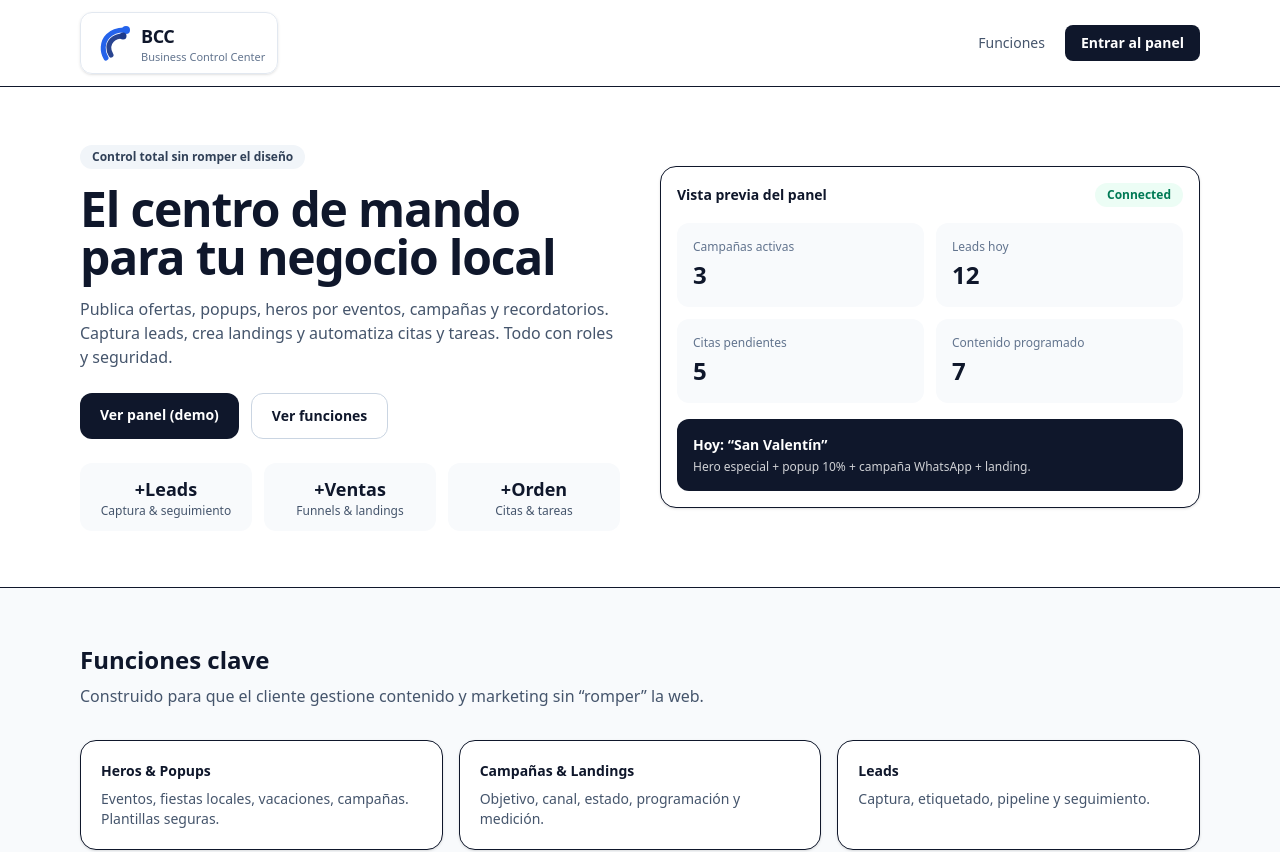
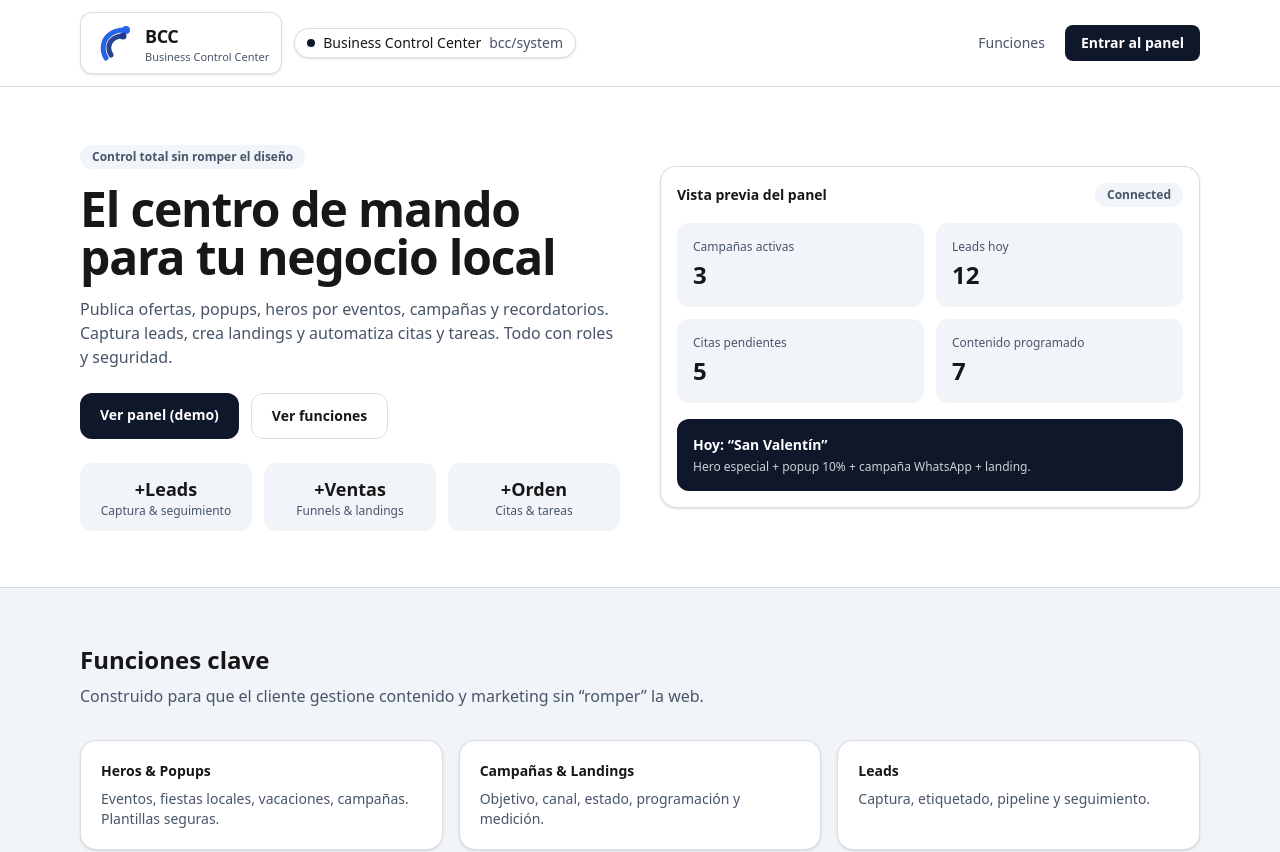
Before and after one commit to EluMancebo/business-control-center, a Next.js app: page / in a window 1280 px wide. Shown: the top 852 px of the page. Built offline with nearby package versions, Linux system fonts and the light colour scheme.

Commit message:
feat(public): integrate design tokens and brand badge on home

```diff
--- a/src/app/page.tsx
+++ b/src/app/page.tsx
@@ -1,15 +1,16 @@
 // src/app/page.tsx
 import Image from "next/image";
-
+import BrandBadge from "@/components/brand/BrandBadge";
 
 export default function HomePage() {
   return (
-    <main className="min-h-screen bg-white text-slate-900">
+    <main className="min-h-screen bg-background text-foreground)">
       {/* Top bar */}
-      <header className="sticky top-0 z-10 border-b bg-white/80 backdrop-blur">
+      <header className="sticky top-0 z-10 border-b border-(--border) bg-(--background)/80 backdrop-blur">
         <div className="mx-auto flex max-w-6xl items-center justify-between px-4 py-3">
-
-       <div className="inline-flex items-center gap-.1 rounded-xl border border-slate-200 bg-white/70 px-3 py-1.5 shadow-sm backdrop-blur">
+          <div className="flex items-center gap-3">
+            {/* Bloque de marca unificado */}
+            <div className="inline-flex items-center gap-1 rounded-xl border border-(--border) bg-(--card)/70 px-3 py-1.5 shadow-sm backdrop-blur">
               <Image
                 src="/brand/logo-mark.svg"
                 alt="BCC"
@@ -20,27 +21,29 @@ export default function HomePage() {
               />
 
               <div className="flex flex-col leading-tight">
-    <span className="text-lg font-extrabold tracking-tight text-slate-900">
+                <span className="text-lg font-extrabold tracking-tight text-foreground">
                   BCC
                 </span>
-    <span className="text-[11px] font-medium text-slate-500">
+                <span className="text-[11px] font-medium text-(--muted-foreground)">
                   Business Control Center
                 </span>
               </div>
             </div>
 
-
+            {/* DEMO: Brand editable visible en web pública */}
+            <BrandBadge />
+          </div>
 
           <nav className="flex items-center gap-2">
             <a
               href="#features"
-              className="rounded-lg px-3 py-2 text-sm text-slate-600 hover:bg-slate-100"
+              className="rounded-lg px-3 py-2 text-sm text-(--muted-foreground) hover:bg-(--muted)"
             >
               Funciones
             </a>
             <a
               href="/panel/dashboard"
-              className="rounded-lg bg-slate-900 px-4 py-2 text-sm font-semibold text-white hover:bg-slate-800"
+              className="rounded-lg bg-(--primary) px-4 py-2 text-sm font-semibold text-(--primary-foreground) hover:opacity-90"
             >
               Entrar al panel
             </a>
@@ -52,13 +55,13 @@ export default function HomePage() {
       <section className="mx-auto max-w-6xl px-4 py-14">
         <div className="grid gap-10 lg:grid-cols-2 lg:items-center">
           <div>
-            <p className="inline-flex rounded-full bg-slate-100 px-3 py-1 text-xs font-semibold text-slate-700">
+            <p className="inline-flex rounded-full bg-(--muted) px-3 py-1 text-xs font-semibold text-(--muted-foreground)">
               Control total sin romper el diseño
             </p>
             <h1 className="mt-4 text-4xl font-extrabold tracking-tight sm:text-5xl">
-              El <span className="text-slate-900">centro de mando</span> para tu negocio local
+              El <span className="text-foreground">centro de mando</span> para tu negocio local
             </h1>
-            <p className="mt-4 text-slate-600">
+            <p className="mt-4 text-(--muted-foreground)">
               Publica ofertas, popups, heros por eventos, campañas y recordatorios. Captura leads,
               crea landings y automatiza citas y tareas. Todo con roles y seguridad.
             </p>
@@ -66,63 +69,65 @@ export default function HomePage() {
             <div className="mt-6 flex flex-wrap gap-3">
               <a
                 href="/panel/dashboard"
-                className="rounded-xl bg-slate-900 px-5 py-3 text-sm font-semibold text-white hover:bg-slate-800"
+                className="rounded-xl bg-(--primary) px-5 py-3 text-sm font-semibold text-(--primary-foreground) hover:opacity-90"
               >
                 Ver panel (demo)
               </a>
               <a
                 href="#features"
-                className="rounded-xl border border-slate-300 px-5 py-3 text-sm font-semibold text-slate-900 hover:bg-slate-50"
+                className="rounded-xl border border-(--border) px-5 py-3 text-sm font-semibold text-foreground hover:bg-(--muted)"
               >
                 Ver funciones
               </a>
             </div>
 
-            <div className="mt-6 grid grid-cols-3 gap-3 text-center text-xs text-slate-600">
-              <div className="rounded-xl bg-slate-50 p-3">
-                <p className="text-lg font-bold text-slate-900">+Leads</p>
+            <div className="mt-6 grid grid-cols-3 gap-3 text-center text-xs text-(--muted-foreground)">
+              <div className="rounded-xl bg-(--muted) p-3">
+                <p className="text-lg font-bold text-foreground">+Leads</p>
                 <p>Captura & seguimiento</p>
               </div>
-              <div className="rounded-xl bg-slate-50 p-3">
-                <p className="text-lg font-bold text-slate-900">+Ventas</p>
+              <div className="rounded-xl bg-(--muted) p-3">
+                <p className="text-lg font-bold text-foreground">+Ventas</p>
                 <p>Funnels & landings</p>
               </div>
-              <div className="rounded-xl bg-slate-50 p-3">
-                <p className="text-lg font-bold text-slate-900">+Orden</p>
+              <div className="rounded-xl bg-(--muted) p-3">
+                <p className="text-lg font-bold text-foreground">+Orden</p>
                 <p>Citas & tareas</p>
               </div>
             </div>
           </div>
 
           {/* Fake dashboard preview */}
-          <div className="rounded-2xl border bg-white p-4 shadow-sm">
+          <div className="rounded-2xl border border-(--border) bg-(--card) p-4 text-(--card-foreground) shadow-sm">
             <div className="flex items-center justify-between">
               <p className="text-sm font-semibold">Vista previa del panel</p>
-              <span className="rounded-full bg-emerald-50 px-3 py-1 text-xs font-semibold text-emerald-700">
+              <span className="rounded-full bg-(--muted) px-3 py-1 text-xs font-semibold text-(--muted-foreground)">
                 Connected
               </span>
             </div>
+
             <div className="mt-4 grid gap-3 sm:grid-cols-2">
-              <div className="rounded-xl bg-slate-50 p-4">
-                <p className="text-xs text-slate-500">Campañas activas</p>
+              <div className="rounded-xl bg-(--muted) p-4">
+                <p className="text-xs text-(--muted-foreground)">Campañas activas</p>
                 <p className="mt-1 text-2xl font-bold">3</p>
               </div>
-              <div className="rounded-xl bg-slate-50 p-4">
-                <p className="text-xs text-slate-500">Leads hoy</p>
+              <div className="rounded-xl bg-(--muted) p-4">
+                <p className="text-xs text-(--muted-foreground)">Leads hoy</p>
                 <p className="mt-1 text-2xl font-bold">12</p>
               </div>
-              <div className="rounded-xl bg-slate-50 p-4">
-                <p className="text-xs text-slate-500">Citas pendientes</p>
+              <div className="rounded-xl bg-(--muted) p-4">
+                <p className="text-xs text-(--muted-foreground)">Citas pendientes</p>
                 <p className="mt-1 text-2xl font-bold">5</p>
               </div>
-              <div className="rounded-xl bg-slate-50 p-4">
-                <p className="text-xs text-slate-500">Contenido programado</p>
+              <div className="rounded-xl bg-(--muted) p-4">
+                <p className="text-xs text-(--muted-foreground)">Contenido programado</p>
                 <p className="mt-1 text-2xl font-bold">7</p>
               </div>
             </div>
-            <div className="mt-4 rounded-xl bg-slate-900 p-4 text-white">
+
+            <div className="mt-4 rounded-xl bg-(--primary) p-4 text-(--primary-foreground)">
               <p className="text-sm font-semibold">Hoy: “San Valentín”</p>
-              <p className="mt-1 text-xs text-white/80">
+              <p className="mt-1 text-xs opacity-80">
                 Hero especial + popup 10% + campaña WhatsApp + landing.
               </p>
             </div>
@@ -131,10 +136,10 @@ export default function HomePage() {
       </section>
 
       {/* Features */}
-      <section id="features" className="border-t bg-slate-50">
+      <section id="features" className="border-t border-(--border) bg-(--muted)">
         <div className="mx-auto max-w-6xl px-4 py-14">
           <h2 className="text-2xl font-bold">Funciones clave</h2>
-          <p className="mt-2 text-slate-600">
+          <p className="mt-2 text-(--muted-foreground)">
             Construido para que el cliente gestione contenido y marketing sin “romper” la web.
           </p>
 
@@ -147,17 +152,17 @@ export default function HomePage() {
               { t: "Redes & WhatsApp", d: "Publicaciones y comunicaciones rápidas." },
               { t: "Temas & Branding", d: "Paletas (mono/análoga/complementaria/triádica) y tipografías." },
             ].map((f) => (
-              <div key={f.t} className="rounded-2xl border bg-white p-5 shadow-sm">
-                <p className="text-sm font-semibold">{f.t}</p>
-                <p className="mt-2 text-sm text-slate-600">{f.d}</p>
+              <div key={f.t} className="rounded-2xl border border-(--border) bg-(--card) p-5 shadow-sm">
+                <p className="text-sm font-semibold text-(--card-foreground)">{f.t}</p>
+                <p className="mt-2 text-sm text-(--muted-foreground)">{f.d}</p>
               </div>
             ))}
           </div>
         </div>
       </section>
 
-      <footer className="border-t">
-        <div className="mx-auto flex max-w-6xl items-center justify-between px-4 py-8 text-sm text-slate-500">
+      <footer className="border-t border-(--border)">
+        <div className="mx-auto flex max-w-6xl items-center justify-between px-4 py-8 text-sm text-(--muted-foreground)">
           <p>© {new Date().getFullYear()} Business Control Center</p>
           <p>Next.js 15 • MongoDB Atlas • Vercel</p>
         </div>
```
Lines whose indentation alone changed are shown as unchanged.
